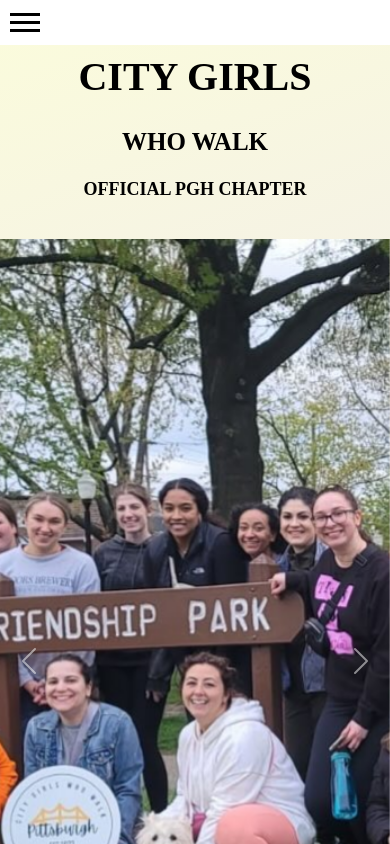
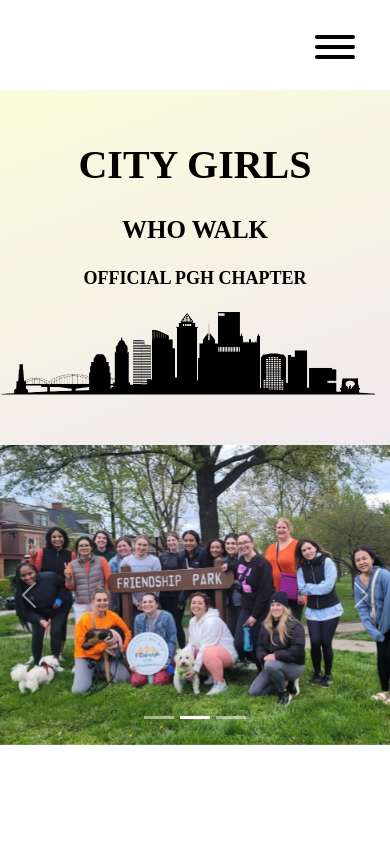
Before and after one commit to RachaelM13/citygirlww-web, a Next.js app: page / in a window 390 px wide. Shown: the top 844 px of the page. Built offline with nearby package versions, Linux system fonts and the light colour scheme.

Commit message:
added to home page style, and implemented mobile styles

```diff
--- a/src/app/components/carouselImage.jsx
+++ b/src/app/components/carouselImage.jsx
@@ -1,9 +1,14 @@
+"use client";
 import React from "react";
 import Image from "next/image";
+import useMediaQuery from "./useMediaQuery";
 
 const CarouselImage = ({ src }) => {
+  const isMobile = useMediaQuery("(max-width: 768px)");
+  const height = isMobile ? "300px" : "100vh";
+
   return (
-    <div style={{ position: "relative", width: "100%", height: "100vh" }}>
+    <div style={{ position: "relative", width: "100%", height: height }}>
       <Image src={src} alt="Carousel Image" layout="fill" objectFit="cover" />
     </div>
   );
--- /dev/null
+++ b/src/app/components/hamburgers.css
@@ -0,0 +1,107 @@
+/*!
+ * Hamburgers
+ * @description Tasty CSS-animated hamburgers
+ * @author Jonathan Suh @jonsuh
+ * @site https://jonsuh.com/hamburgers
+ * @link https://github.com/jonsuh/hamburgers
+ */
+.hamburger {
+  padding: 15px 15px;
+  display: inline-block;
+  cursor: pointer;
+  transition-property: opacity, filter;
+  transition-duration: 0.15s;
+  transition-timing-function: linear;
+  font: inherit;
+  color: inherit;
+  text-transform: none;
+  background-color: transparent;
+  border: 0;
+  margin: 0;
+  overflow: visible;
+}
+.hamburger:hover {
+  opacity: 0.7;
+}
+.hamburger.is-active:hover {
+  opacity: 0.7;
+}
+.hamburger.is-active .hamburger-inner,
+.hamburger.is-active .hamburger-inner::before,
+.hamburger.is-active .hamburger-inner::after {
+  background-color: #000;
+}
+
+.hamburger-box {
+  width: 40px;
+  height: 24px;
+  display: inline-block;
+  position: relative;
+}
+
+.hamburger-inner {
+  display: block;
+  top: 50%;
+  margin-top: -2px;
+}
+.hamburger-inner,
+.hamburger-inner::before,
+.hamburger-inner::after {
+  width: 40px;
+  height: 4px;
+  background-color: #000;
+  border-radius: 4px;
+  position: absolute;
+  transition-property: transform;
+  transition-duration: 0.15s;
+  transition-timing-function: ease;
+}
+.hamburger-inner::before,
+.hamburger-inner::after {
+  content: "";
+  display: block;
+}
+.hamburger-inner::before {
+  top: -10px;
+}
+.hamburger-inner::after {
+  bottom: -10px;
+}
+
+/*
+   * Collapse
+   */
+.hamburger--collapse .hamburger-inner {
+  top: auto;
+  bottom: 0;
+  transition-duration: 0.13s;
+  transition-delay: 0.13s;
+  transition-timing-function: cubic-bezier(0.55, 0.055, 0.675, 0.19);
+}
+.hamburger--collapse .hamburger-inner::after {
+  top: -20px;
+  transition: top 0.2s 0.2s cubic-bezier(0.33333, 0.66667, 0.66667, 1),
+    opacity 0.1s linear;
+}
+.hamburger--collapse .hamburger-inner::before {
+  transition: top 0.12s 0.2s cubic-bezier(0.33333, 0.66667, 0.66667, 1),
+    transform 0.13s cubic-bezier(0.55, 0.055, 0.675, 0.19);
+}
+
+.hamburger--collapse.is-active .hamburger-inner {
+  transform: translate3d(0, -10px, 0) rotate(-45deg);
+  transition-delay: 0.22s;
+  transition-timing-function: cubic-bezier(0.215, 0.61, 0.355, 1);
+}
+.hamburger--collapse.is-active .hamburger-inner::after {
+  top: 0;
+  opacity: 0;
+  transition: top 0.2s cubic-bezier(0.33333, 0, 0.66667, 0.33333),
+    opacity 0.1s 0.22s linear;
+}
+.hamburger--collapse.is-active .hamburger-inner::before {
+  top: 0;
+  transform: rotate(-90deg);
+  transition: top 0.1s 0.16s cubic-bezier(0.33333, 0, 0.66667, 0.33333),
+    transform 0.13s 0.25s cubic-bezier(0.215, 0.61, 0.355, 1);
+}
--- a/src/app/components/navbar.jsx
+++ b/src/app/components/navbar.jsx
@@ -6,6 +6,7 @@ import Link from "next/link";
 import Image from "next/image";
 import styles from "./navbar.module.css";
 import useMediaQuery from "./useMediaQuery";
+import "./hamburgers.css";
 
 const links = ["HOME", "ABOUT", "SOCIALS", "MERCH"];
 
@@ -42,20 +43,28 @@ export default function Navbar() {
         className={styles.hamburger}
         onClick={() => setIsMenuOpen(!isMenuOpen)}
       >
-        <div></div>
-        <div></div>
-        <div></div>
+        <button
+          className={`hamburger hamburger--collapse ${
+            isMenuOpen ? "is-active" : ""
+          }`}
+          type="button"
+        >
+          <span className="hamburger-box">
+            <span className="hamburger-inner"></span>
+          </span>
+        </button>
       </div>
-      <div className={`${styles.links} ${isMenuOpen ? styles.open : ""}`}>
       {!isMobile && (
         <Image
           className={styles.Image}
           src="/CGWWnavbarLogo.png"
           alt="logo"
-            height={550}
-            width={550}
+          height={520}
+          width={520}
         />
       )}
+      <div className={styles.spacer}></div>
+      <div className={`${styles.links} ${isMenuOpen ? styles.open : ""}`}>
         {links.map((text, index) => (
           <Link legacyBehavior href={getLinkHref(text)} passHref key={text}>
             <a
@@ -70,8 +79,8 @@ export default function Navbar() {
           <Image
             src="/CGWWLogoNoCircle.png"
             alt="logo"
-            height={100}
-            width={150}
+            height={140}
+            width={200}
           />
         )}
       </div>
--- a/src/app/components/navbar.module.css
+++ b/src/app/components/navbar.module.css
@@ -1,23 +1,33 @@
 .navbar {
   display: flex;
+  justify-content: space-between;
+  align-items: center;
   background-color: white;
   width: 100%;
   height: 125px;
   position: fixed;
+  top: 0;
+  left: 0;
   z-index: 100;
+  padding: 0 20px;
+  box-sizing: border-box;
 }
 
-.Image {
-  margin-left: 2%;
-  margin-right: auto;
+.hamburger {
+  position: absolute;
+  top: 20px; /* Adjust as needed */
+  right: 20px; /* Adjust as needed */
+  z-index: 101;
+  display: none; /* Hide by default */
 }
 
 .links {
   display: flex;
-  justify-content: stretch;
   align-items: center;
-  width: 100%;
-  margin-right: 3%;
+}
+
+.links.open {
+  transition: max-height 0.3s ease, opacity 0.3s ease; /* Add transition */
 }
 
 .link {
@@ -27,8 +37,7 @@
   font-weight: normal;
   color: black;
   text-decoration: none;
-  padding: 2%;
-  font-weight: bold;
+  margin-right: 65px; /* Adjust as needed */
 }
 
 .link:hover {
@@ -40,19 +49,8 @@
   color: #ff66c4;
 }
 
-.hamburger {
-  display: none;
-  flex-direction: column;
-  justify-content: space-around;
-  width: 30px;
-  height: 25px;
-  cursor: pointer;
-}
-
-.hamburger div {
-  width: 100%;
-  height: 3px;
-  background-color: black;
+.spacer {
+  flex-grow: 1; /* This will take up the remaining space */
 }
 
 @media (max-width: 768px) {
@@ -60,31 +58,39 @@
     flex-direction: column;
     justify-content: center;
     height: auto;
-    padding: 10px;
+    padding: 45px;
   }
 
   .links {
-    display: none;
     flex-direction: column;
     align-items: center;
     width: 100%;
-  }
-
-  .link:hover {
-    color: #ff66c4;
+    background-color: white;
+    max-height: 0; /* Initially hidden */
+    opacity: 0; /* Initially transparent */
+    overflow: hidden; /* Hide content */
+    transition: max-height 0.3s ease, opacity 0.3s ease; /* Add transition */
   }
 
   .links.open {
-    display: flex;
+    max-height: 500px; /* Adjust as needed for content */
+    opacity: 1;
   }
 
   .link {
     font-size: 25px;
     margin: 10px 0;
-    font-weight: medium;
+  }
+
+  .navbar img {
+    margin: 10px 0;
   }
 
   .hamburger {
-    display: flex;
+    display: flex; /* Show only in mobile view */
+  }
+
+  .spacer {
+    display: none; /* Hide spacer in mobile view */
   }
 }
--- a/src/app/page.jsx
+++ b/src/app/page.jsx
@@ -2,6 +2,7 @@
 import styles from "./page.module.css";
 // components
 import CarouselHomePage from "./components/carousel.jsx";
+import Image from "next/image";
 
 export default function Home() {
   return (
@@ -11,10 +12,12 @@ export default function Home() {
           <p className={styles.h1}>CITY GIRLS</p>
           <p className={styles.h2}>WHO WALK</p>
           <p className={styles.h3}>OFFICIAL PGH CHAPTER</p>
+          <Image src="/pghSkyimg.png" alt="logo" width={500} height={500} />
         </div>
         <div className={styles.carouselContainer}>
           <CarouselHomePage />
         </div>
+        {/*plans to add instagram feed component here*/}
       </div>
     </main>
   );
--- a/src/app/page.module.css
+++ b/src/app/page.module.css
@@ -8,7 +8,7 @@
   display: flex;
   flex-direction: column;
 
-  margin-top: 12%;
+  margin-top: 14%;
   padding-right: 5%;
   margin-left: 5%;
 }
@@ -23,6 +23,7 @@
 
 .h3 {
   font-size: 30px;
+  margin-bottom: 20px;
 }
 
 .strip1 {
@@ -41,11 +42,13 @@
     flex-direction: column; /* Stack items vertically on small screens */
     align-items: flex-start; /* Align items to the start */
     align-items: center;
+    margin-top: 85px;
   }
 
   .textContainer {
-    margin-right: 0; /* Remove margin on small screens */
-    margin-bottom: 20px; /* Add space between text and carousel */
+    margin-right: 0;
+    margin-top: 50px;
+    margin-bottom: 50px;
     align-items: center;
     padding-right: 0%;
     margin-left: 0%;
```
Also changed, not shown: public/pghSkyimg.png (added). Lines whose indentation alone changed are shown as unchanged.
